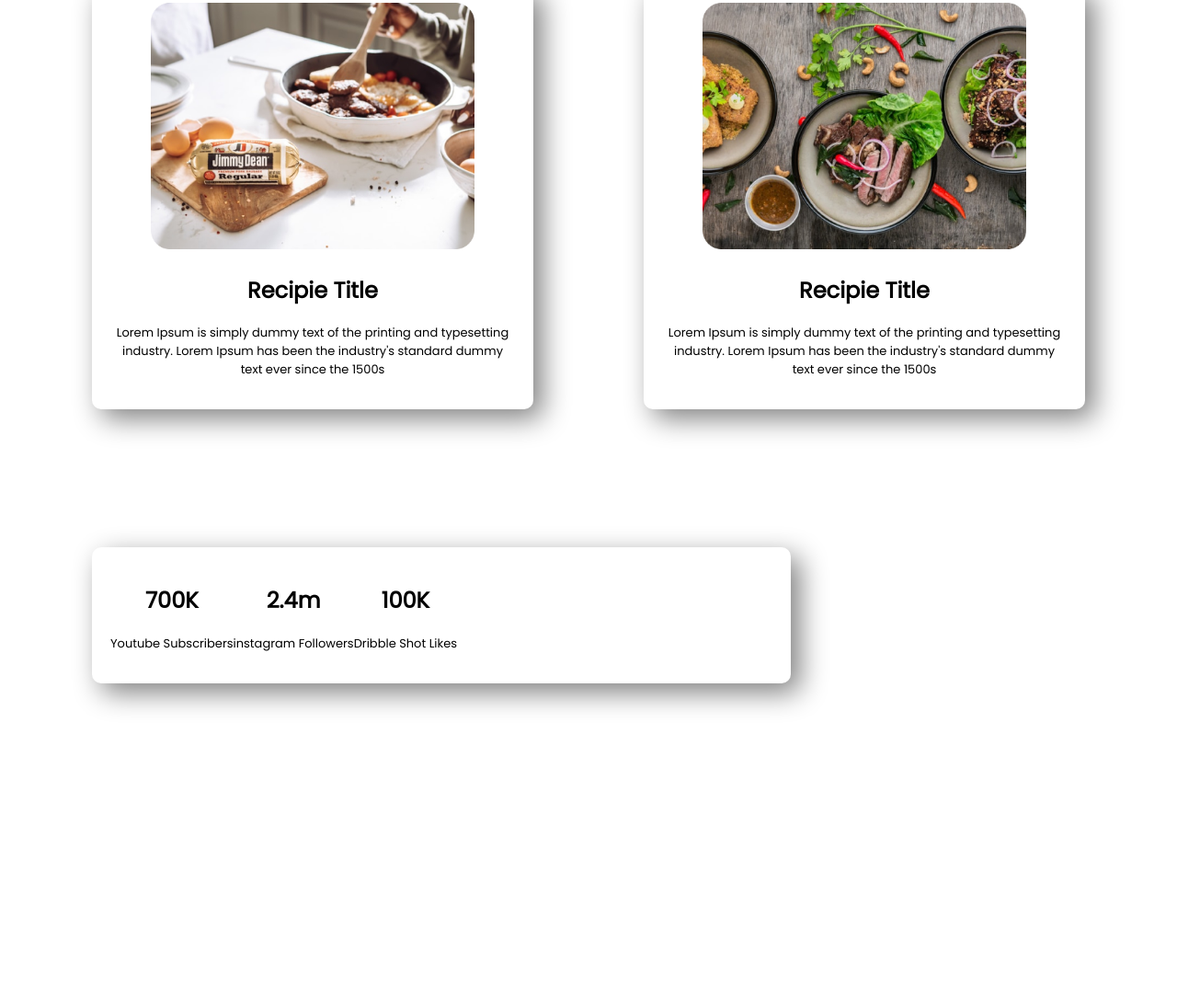
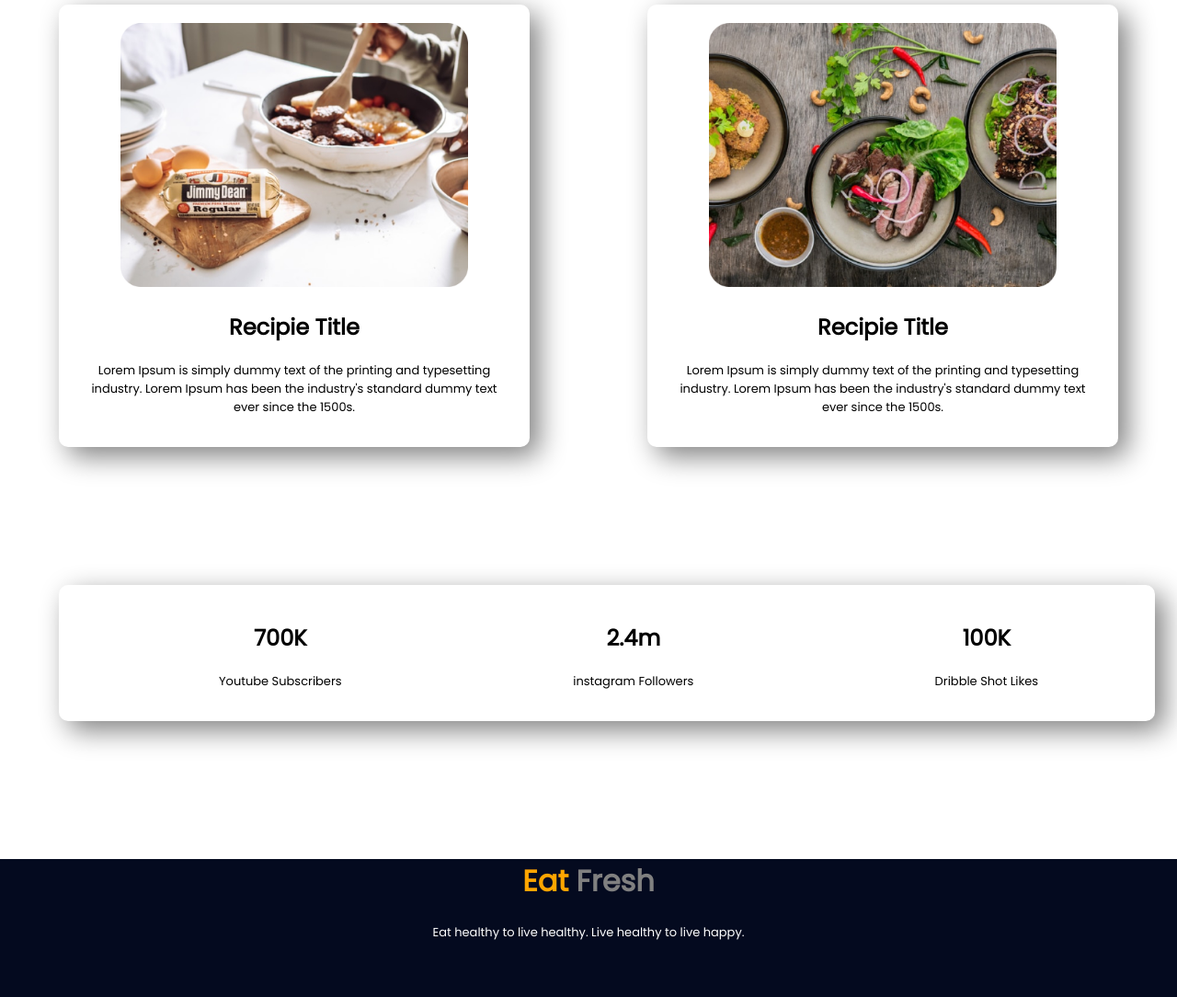
Before and after one commit to sherlocksajib/Assaignment1, a plain HTML site: page index.html in a window 1280 px wide. Shown: the part 1406-2490 px from the top of the page at 92% size. Before the commit the page ends 2299 px from the top, so only its background shows below. Drawn offline with Linux system fonts and the light colour scheme.

Commit message:
uapdate 4

```diff
--- a/index.html
+++ b/index.html
@@ -48,32 +48,36 @@
                     <img src="image/Project Cover.jpg" alt=""> <br>
                     <h2>Recipie Title</h2>
                     <p>
-                        Lorem Ipsum is simply dummy text of the printing and typesetting industry. Lorem Ipsum has been the industry's standard dummy text ever since the 1500s
+                        Lorem Ipsum is simply dummy text of the printing and typesetting industry. Lorem Ipsum has been the industry's standard dummy text ever since the 1500s.
                     </p>
                 </div>
                 <div class="half-width low">
                         <img src="image/Project Cover1.jpg" alt=""> <br>
                         <h2>Recipie Title</h2>
                     <p>
-                        Lorem Ipsum is simply dummy text of the printing and typesetting industry. Lorem Ipsum has been the industry's standard dummy text ever since the 1500s
+                        Lorem Ipsum is simply dummy text of the printing and typesetting industry. Lorem Ipsum has been the industry's standard dummy text ever since the 1500s.
                     </p>
                 </div>
             </section>
         </div>
     </section>
-    <section class="flex-contain low social">
-        <div class="social-info">
+    <section class="flex-contain lowsocial">
+        <div class="social-info socialdiv">
             <h1>700K</h1>
             <p>Youtube Subscribers</p>
         </div>
-        <div class="social-info">
+        <div class="social-info socialdiv">
             <h1>2.4m</h1>
             <p>instagram Followers</p>
         </div>
-        <div class="social-info">
+        <div class="social-info socialdiv">
             <h1>100K</h1>
             <p>Dribble Shot Likes</p>
         </div>
     </section>
 </body>
+<footer class="foot">
+    <h1><span class="org">Eat</span> <span id="footid">Fresh</span></h1>
+    <p>Eat healthy to live healthy. Live healthy to live happy.</p>
+</footer>
 </html>
--- a/style.css
+++ b/style.css
@@ -1,6 +1,6 @@
 body {
     font-family: 'Poppins', sans-serif;
-    margin: 40px 40px;
+    margin:0;
 }
 body p{
     font-size: small;
@@ -25,7 +25,7 @@ body p{
 }
 
 .half-width {
-    width: 60%;
+    width: 50%;
     padding-left: 5%;
 }
 
@@ -57,3 +57,26 @@ body p{
 .social-info{
     text-align: center;
 }
+.foot{
+    height: 150px;
+    text-align: center;
+    background-color:rgb(4, 10, 31);
+    margin:0;
+}
+.foot p{
+    color: white;
+}
+#footid{
+    color: gray;
+}
+.socialdiv{
+    width: 100%;
+    padding-left:5%;
+}
+.lowsocial{
+    width: 90%;
+    margin-left: 5%;
+    margin-right: 5%;
+    padding: 20px;
+    border-radius: 10px;
+    box-shadow: 10px 10px 30px gray;
```
